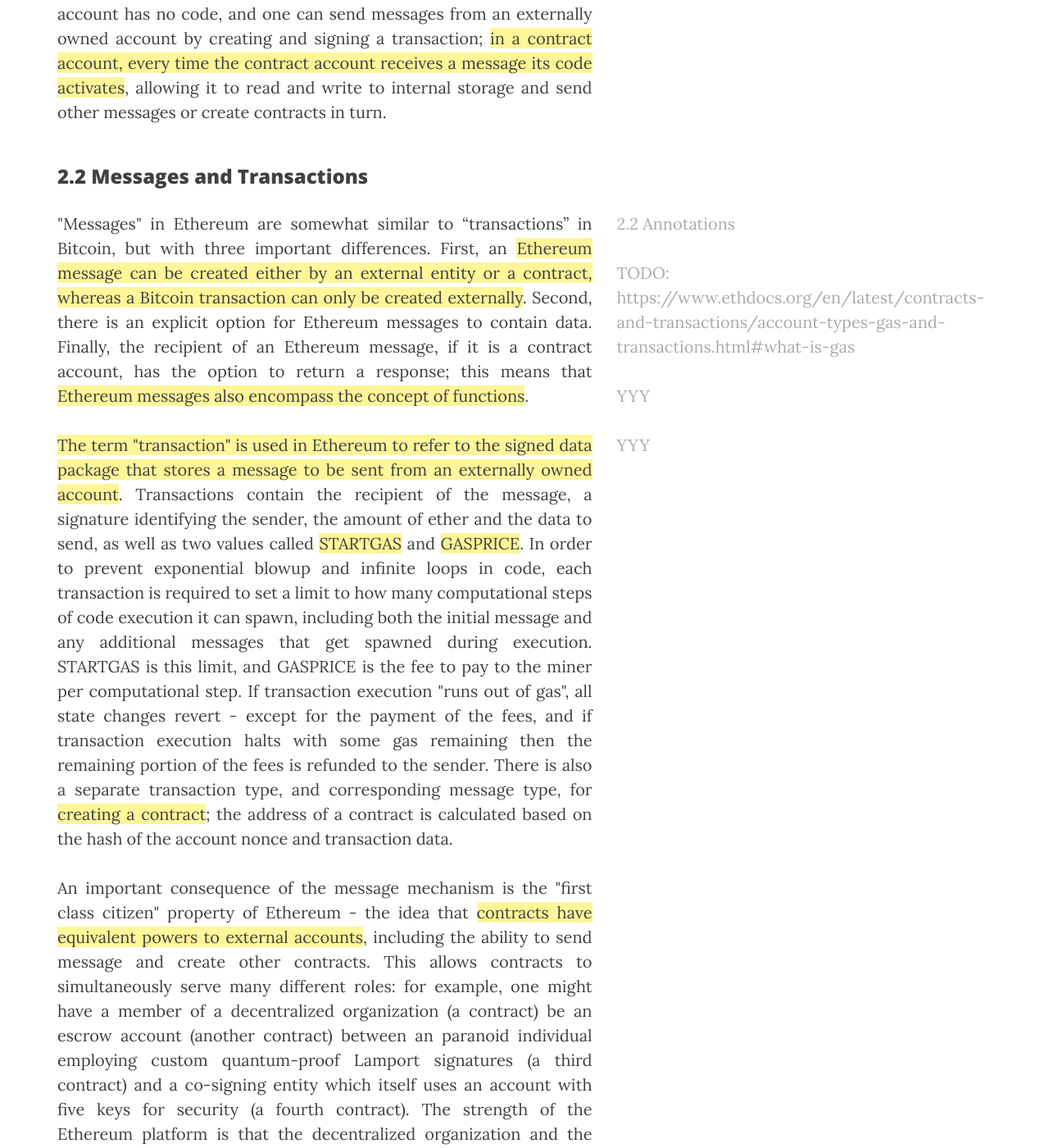
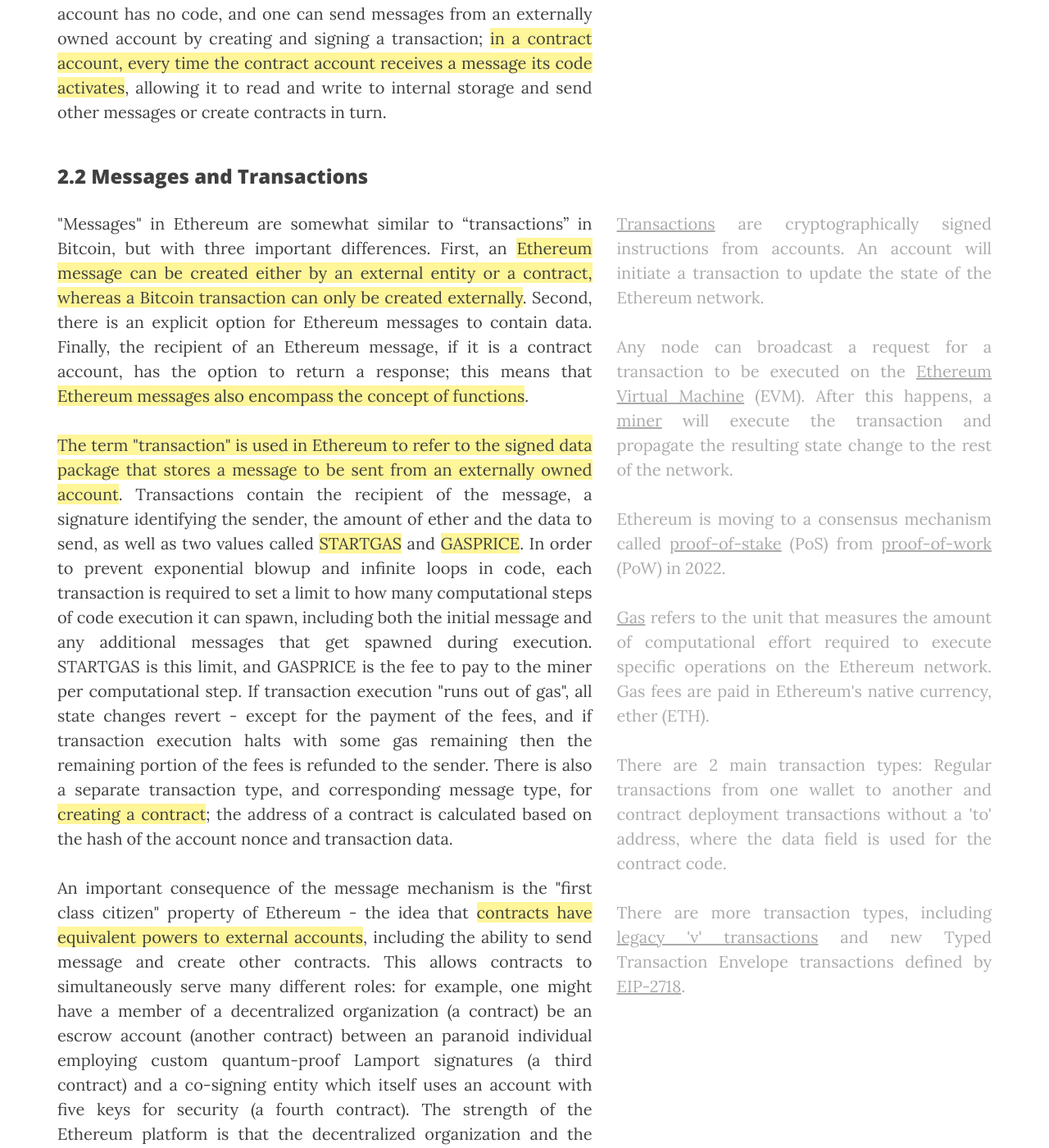
Before and after one commit to dylanhogg/dylanhogg.github.io, a Jekyll site: the page built from _posts/2022-01-01-ethereum-whitepaper-annotated.html, in a window 1280 px wide and 1400 px high, scrolled down 17802 px. Shown: the whole window at 82% size. Built offline with Jekyll 4.4.1, drawn with Linux system fonts in a browser that asks for light colours; nearby versions of some CDN libraries; comment, search, counter and statistics services are not loaded; some of the changed text lies outside the part shown.

Commit message:
More annotations.

```diff
--- a/_posts/2022-01-01-ethereum-whitepaper-annotated.html
+++ b/_posts/2022-01-01-ethereum-whitepaper-annotated.html
@@ -471,14 +471,12 @@ https://quotebanq.wpcomstaging.com/wp-content/uploads/2018/08/02.01._final_Ether
     </div>
     <div class="col-lg-5 anno">
         <h3>&nbsp;</h3>
-        <p>
-            2.1 Annotations
+        <p>An <a href="https://ethereum.org/en/developers/docs/accounts/">Ethereum account</a> is an entity with an ether (ETH) balance that can send <a href="https://ethereum.org/en/developers/docs/transactions/">transactions</a> on Ethereum.
+           Accounts can be user-controlled via private key (Externally-owned) or deployed as smart contracts (Contract account).
         </p>
-        <p>YYY
+        <p>An Externally-owned account costs nothing to create, can initiate transactions and transactions can only be ETH/token transfers.
         </p>
-        <p>YYY
-        </p>
-        <p>YYY
+        <p>A Contract account costs ETH to create because you're using network storage, can only send transactions in response to receiving a transaction and transactions from an external account can trigger code.
         </p>
     </div>
 </div>
@@ -495,14 +493,18 @@ https://quotebanq.wpcomstaging.com/wp-content/uploads/2018/08/02.01._final_Ether
     </div>
     <div class="col-lg-5 anno">
         <h3>&nbsp;</h3>
-        <p>
-            2.2 Annotations
+        <p><a href="https://ethereum.org/en/developers/docs/transactions/">Transactions</a> are cryptographically signed instructions from accounts. An account will initiate a transaction to update the state of the Ethereum network.
         </p>
-        <p>TODO: https://www.ethdocs.org/en/latest/contracts-and-transactions/account-types-gas-and-transactions.html#what-is-gas
+        <p>Any node can broadcast a request for a transaction to be executed on the <a href="https://ethereum.org/en/developers/docs/evm/">Ethereum Virtual Machine</a> (EVM). After this happens, a <a href="https://ethereum.org/en/developers/docs/consensus-mechanisms/pow/mining/">miner</a> will execute the transaction and propagate the resulting state change to the rest of the network.
         </p>
-        <p>YYY
+        <p>Ethereum is moving to a consensus mechanism called <a href="https://ethereum.org/en/developers/docs/consensus-mechanisms/pos/">proof-of-stake</a> (PoS) from <a href="https://ethereum.org/en/developers/docs/consensus-mechanisms/pow/">proof-of-work</a> (PoW) in 2022.
         </p>
-        <p>YYY
+        <p><a hef="https://ethereum.org/en/developers/docs/gas/">Gas</a> refers to the unit that measures the amount of computational effort required to execute specific operations on the Ethereum network. Gas fees are paid in Ethereum's native currency, ether (ETH).
+        </p>
+        <p>There are 2 main transaction types: Regular transactions from one wallet to another and contract deployment transactions without a 'to' address, where the data field is used for the contract code.
+        </p>
+        <p>There are more transaction types, including <a href="https://blog.mycrypto.com/new-transaction-types-on-ethereum/">legacy 'v' transactions</a> and new Typed Transaction Envelope transactions defined by <a href="https://eips.ethereum.org/EIPS/eip-2718">EIP-2718</a>.
+            <!-- TODO: revise the above -->
         </p>
     </div>
 </div>
```
